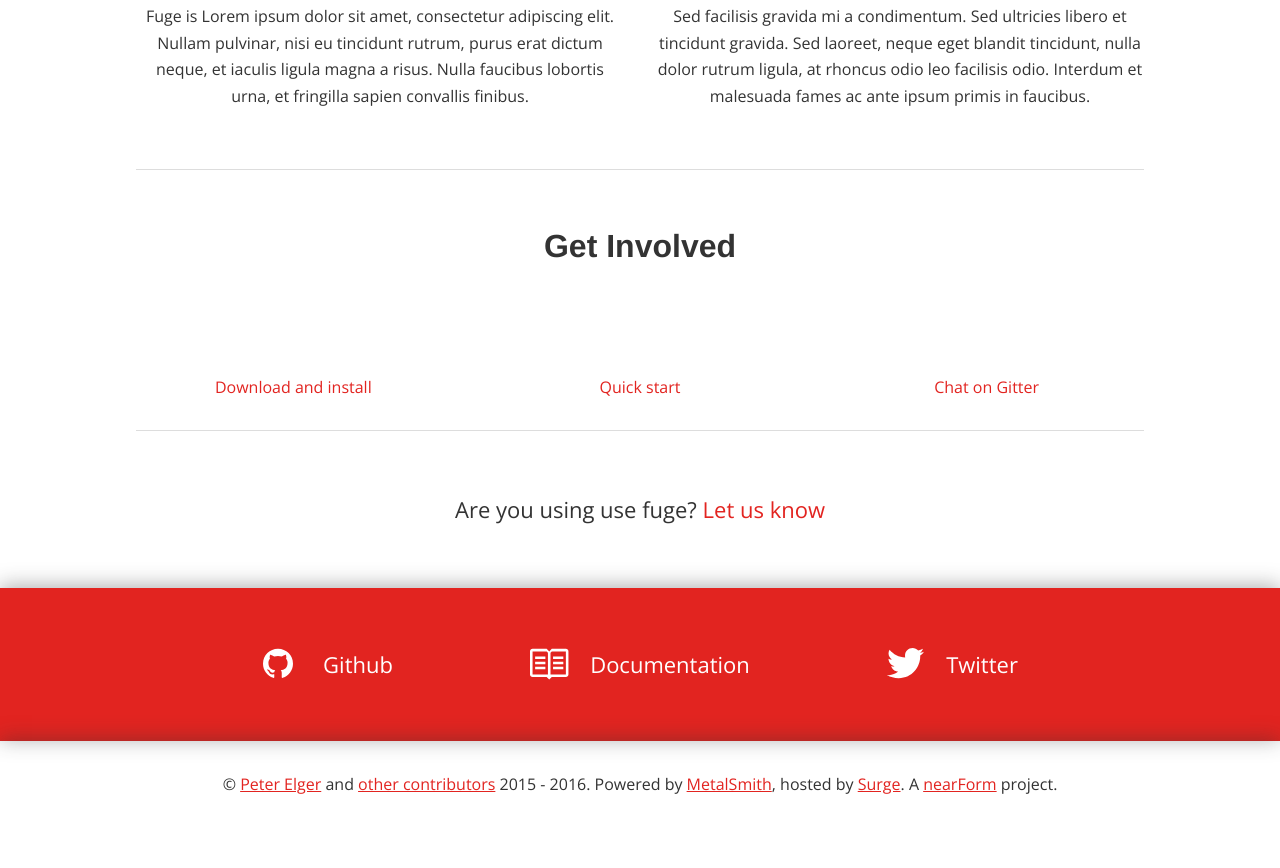
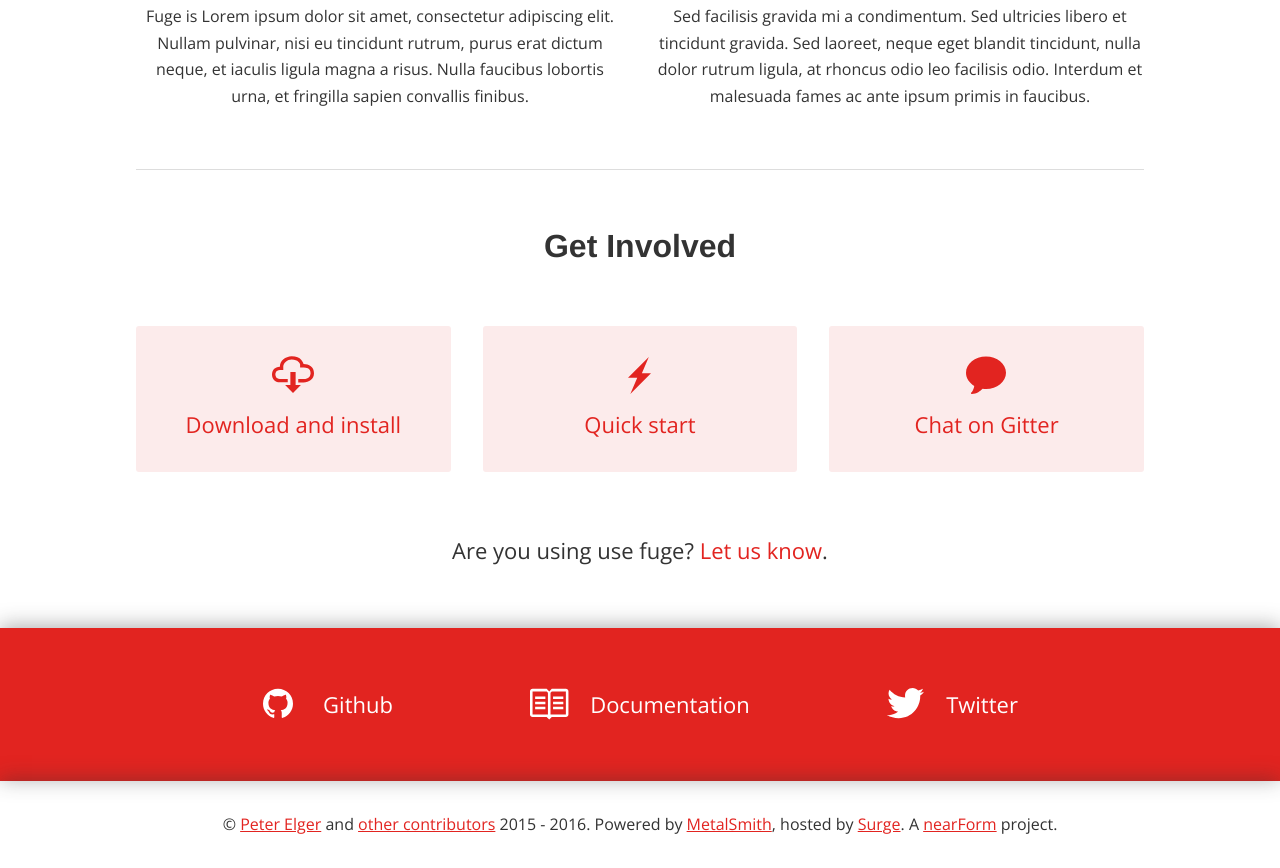
Before and after one commit to apparatus/fuge.io, a website: page src/template/layouts/splash.html in a window 1280 px wide. Shown: the part 693-1561 px from the top of the page. Before the commit the page ends 1520 px from the top, so only its background shows below. Drawn offline with nearby package versions, Linux system fonts and the light colour scheme; files that its build step writes are made by us from their sources; files whose address does not match are found by name; a web font is replaced by a local one.

Commit message:
fix panel and splash appearance. closes #1

```diff
--- a/src/scss/components/base.scss
+++ b/src/scss/components/base.scss
@@ -58,6 +58,10 @@ img, iframe, video {
   max-width: 100%;
 }
 
+img {
+  border-radius: $ui-radius;
+}
+
 // Separator
 .separator {
   position: relative;
--- a/src/scss/components/icons.scss
+++ b/src/scss/components/icons.scss
@@ -23,7 +23,7 @@
 
 .icon-download,
 .icon-start,
-.icon-updates {
+.icon-chat {
   height: 40px;
 }
 
@@ -32,9 +32,9 @@
   background-image: url("/images/icon-start.svg");
 }
 
-.icon-updates {
+.icon-chat {
   width: 41px;
-  background-image: url("/images/icon-updates.svg");
+  background-image: url("/images/icon-chat.svg");
 }
 
 .icon-download {
--- /dev/null
+++ b/src/scss/components/panels.scss
@@ -0,0 +1,45 @@
+/*********************************************************************
+*
+* PANELS
+*
+*********************************************************************/
+
+@import "../globals/variables";
+
+.panel {
+  display: inline-block;
+  width: 100%;
+  padding: $ui-spacing-half;
+  border-radius: $ui-radius;
+  font-size: $font-large;
+  margin-bottom: $ui-spacing;
+}
+
+.panel-highlighted {
+  padding: $ui-spacing $ui-spacing-half;
+  background-color: $red-lighter;
+}
+
+.panel-download,
+.panel-start,
+.panel-chat {
+  transition: none;
+}
+
+.panel-download:hover {
+  .icon-download {
+    background-position: 0 -40px;
+  }
+}
+
+.panel-start:hover {
+  .icon-start {
+    background-position: 0 -40px;
+  }
+}
+
+.panel-chat:hover {
+  .icon-chat {
+    background-position: 0 -40px;
+  }
+}
--- a/src/scss/globals/variables.scss
+++ b/src/scss/globals/variables.scss
@@ -45,7 +45,7 @@ $line-height-headings: 1.25;
 
 $red                 : #E22420;
 $red-light           : lighten($red, 20%);
-$red-lighter         : lighten($red, 40%);
+$red-lighter         : lighten($red, 45%);
 
 
 $gray-dark           : #333;
--- a/src/scss/style.scss
+++ b/src/scss/style.scss
@@ -19,6 +19,7 @@
 @import "components/icons";
 @import "components/layout";
 @import "components/code";
+@import "components/panels";
 
 // External libraries
 @import "libs/flexboxgrid";
--- a/src/template/layouts/splash.html
+++ b/src/template/layouts/splash.html
@@ -56,7 +56,7 @@
 
           <div class="row">
             <h2 class="col-xs-12 mb2x">Get Involved</h2>
-            <div class="col-md-4">
+            <div class="col-xs-12 col-md-4">
               <a class="panel panel-highlighted panel-download" href="https://github.com/apparatus/fuge.io">
                 <p class="txt-center mb0"><i class="icon icon-download"></i></p>
                 <p class="mb0">Download and install</p>
@@ -71,19 +71,17 @@
             </div>
 
             <div class="col-xs-12 col-md-4">
-              <a href="https://gitter.im/apparatus/fuge" class="panel panel-highlighted panel-updates">
-                <p class="txt-center mb0"><i class="icon icon-updates"></i></p>
+              <a href="https://gitter.im/apparatus/fuge" class="panel panel-highlighted panel-chat">
+                <p class="txt-center mb0"><i class="icon icon-chat"></i></p>
                 <p class="mb0">Chat on Gitter</p>
               </a>
             </div>
           </div>
           <!-- row -->
 
-          {{> seperator}}
-
           <div class="row">
             <div class="col-xs-12">
-              <p class="txt-lead mt mb2x">Are you using use fuge? <a href="https://github.com/apparatus/fuge.io/issues/new">Let us know</a>
+              <p class="txt-lead mt mb2x">Are you using use fuge? <a href="https://github.com/apparatus/fuge.io/issues/new">Let us know</a>.</p>
             </div>
           </div>
           <!-- row -->
```
Also changed, not shown: assets/images/icon-chat.svg (added), assets/images/icon-download.svg (added), assets/images/icon-start.svg (added).
